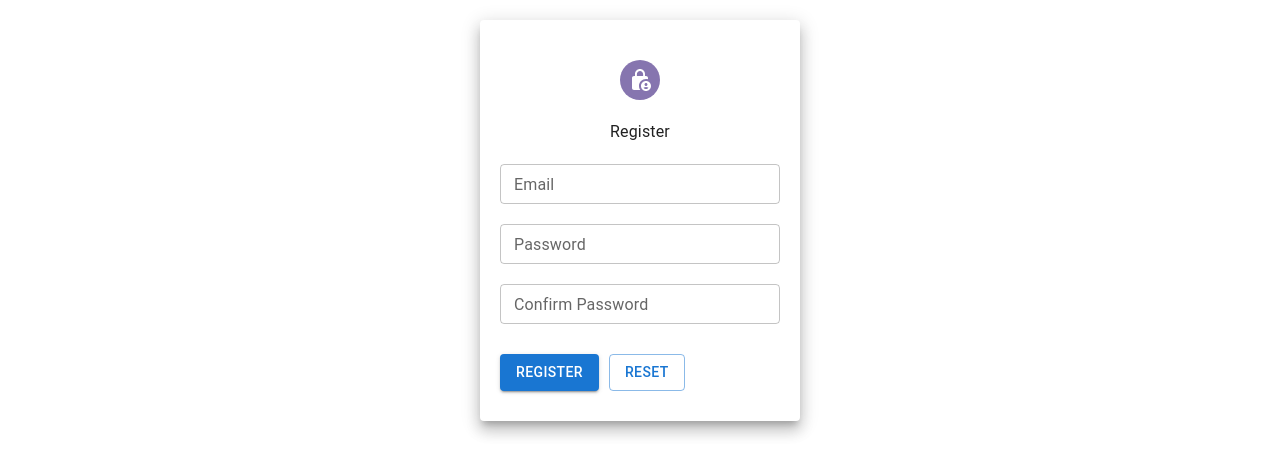
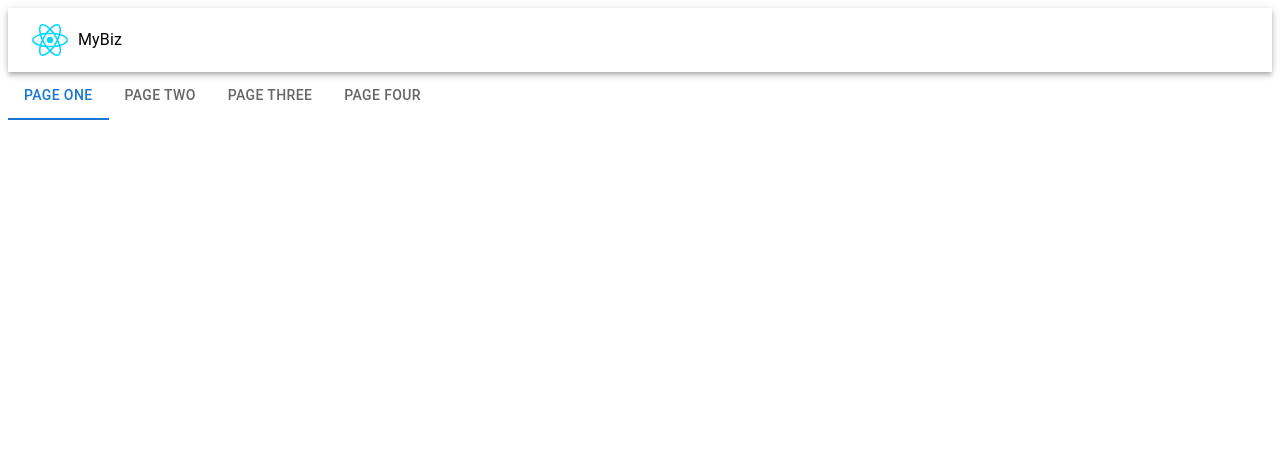
Before and after one commit to wintun-devop/react-quart-aws-integration, a React (Vite) app in the folder react-front/: page / in a window 1280 px wide. Shown: the top 476 px of the page. Built offline with nearby package versions, Linux system fonts and the light colour scheme.

Commit message:
sample dashboard

```diff
--- a/react-front/src/App.tsx
+++ b/react-front/src/App.tsx
@@ -1,6 +1,6 @@
 // import Login from "./screens/auth/login/login"
-import Register from "./screens/auth/register/register"
-// import Dashboard from "./screens/dashboard/dashboard"
+// import Register from "./screens/auth/register/register"
+import Dashboard from "./screens/dashboard/dashboard"
 
 
 
@@ -11,8 +11,8 @@
   return (
     <>
       {/* <Login /> */}
-      <Register />
-      {/* <Dashboard /> */}
+      {/* <Register /> */}
+      <Dashboard />
     </>
   )
 
--- a/react-front/src/components/header.tsx
+++ b/react-front/src/components/header.tsx
@@ -1,12 +1,13 @@
 import React from 'react';
 import { Typography,AppBar,Toolbar } from '@mui/material';
-// import { headerImages } from '../consts/HeaderImages';
+import { headerImages } from '../const/header-images';
+
 
 const Header:React.FC = () =>{
     return(
         <AppBar color='transparent' position='static'>
             <Toolbar>
-            {/* <img src={headerImages.logo} style={{width: '30', marginRight:10}}/> */}
+            <img src={headerImages.logo} style={{width: '30', marginRight:10}}/>
             <Typography>MyBiz</Typography>
             </Toolbar>
         </AppBar>
--- /dev/null
+++ b/react-front/src/components/main-tab.tsx
@@ -0,0 +1,77 @@
+import * as React from 'react';
+import Box from '@mui/material/Box';
+import Tabs from '@mui/material/Tabs';
+import Tab from '@mui/material/Tab';
+
+function samePageLinkNavigation(
+  event: React.MouseEvent<HTMLAnchorElement, MouseEvent>,
+) {
+  if (
+    event.defaultPrevented ||
+    event.button !== 0 || // ignore everything but left-click
+    event.metaKey ||
+    event.ctrlKey ||
+    event.altKey ||
+    event.shiftKey
+  ) {
+    return false;
+  }
+  return true;
+}
+
+interface LinkTabProps {
+  label?: string;
+  href?: string;
+  selected?: boolean;
+}
+
+const LinkTab = (props: LinkTabProps) =>{
+  return (
+    <Tab
+      component="a"
+      onClick={(event: React.MouseEvent<HTMLAnchorElement, MouseEvent>) => {
+        // Routing libraries handle this, you can remove the onClick handle when using them.
+        if (samePageLinkNavigation(event)) {
+          event.preventDefault();
+        }
+      }}
+      aria-current={props.selected && 'page'}
+      {...props}
+    />
+  );
+}
+
+const MainTab = () => {
+  const [value, setValue] = React.useState(0);
+
+  const handleChange = (event: React.SyntheticEvent, newValue: number) => {
+    // event.type can be equal to focus with selectionFollowsFocus.
+    if (
+      event.type !== 'click' ||
+      (event.type === 'click' &&
+        samePageLinkNavigation(
+          event as React.MouseEvent<HTMLAnchorElement, MouseEvent>,
+        ))
+    ) {
+      setValue(newValue);
+    }
+  };
+
+  return (
+    <Box sx={{ width: '100%' }}>
+      <Tabs
+        value={value}
+        onChange={handleChange}
+        aria-label="nav tabs example"
+        role="navigation"
+      >
+        <LinkTab label="Page One" href="/drafts" />
+        <LinkTab label="Page Two" href="/trash" />
+        <LinkTab label="Page Three" href="/spam" />
+        <LinkTab label="Page Four" href="/spam" />
+      </Tabs>
+    </Box>
+  );
+}
+
+export default MainTab;
--- /dev/null
+++ b/react-front/src/const/header-images.ts
@@ -0,0 +1,3 @@
+export const headerImages = {
+    logo: "./src/assets/react.svg",
+}
--- a/react-front/src/screens/dashboard/dashboard.tsx
+++ b/react-front/src/screens/dashboard/dashboard.tsx
@@ -1,13 +1,15 @@
 import React from 'react';
-import { Typography } from "@mui/material";
-
+import { Box } from '@mui/material';
+import MainTab from '../../components/main-tab';
+import Header from '../../components/header';
 
 
 const Dashboard:React.FC = () =>{
     return(
-        <>
-            <Typography>Dashboard Page 123</Typography>
-        </>
+       <Box>
+            <Header />
+            <MainTab />
+       </Box>
     )
 
 }
```
